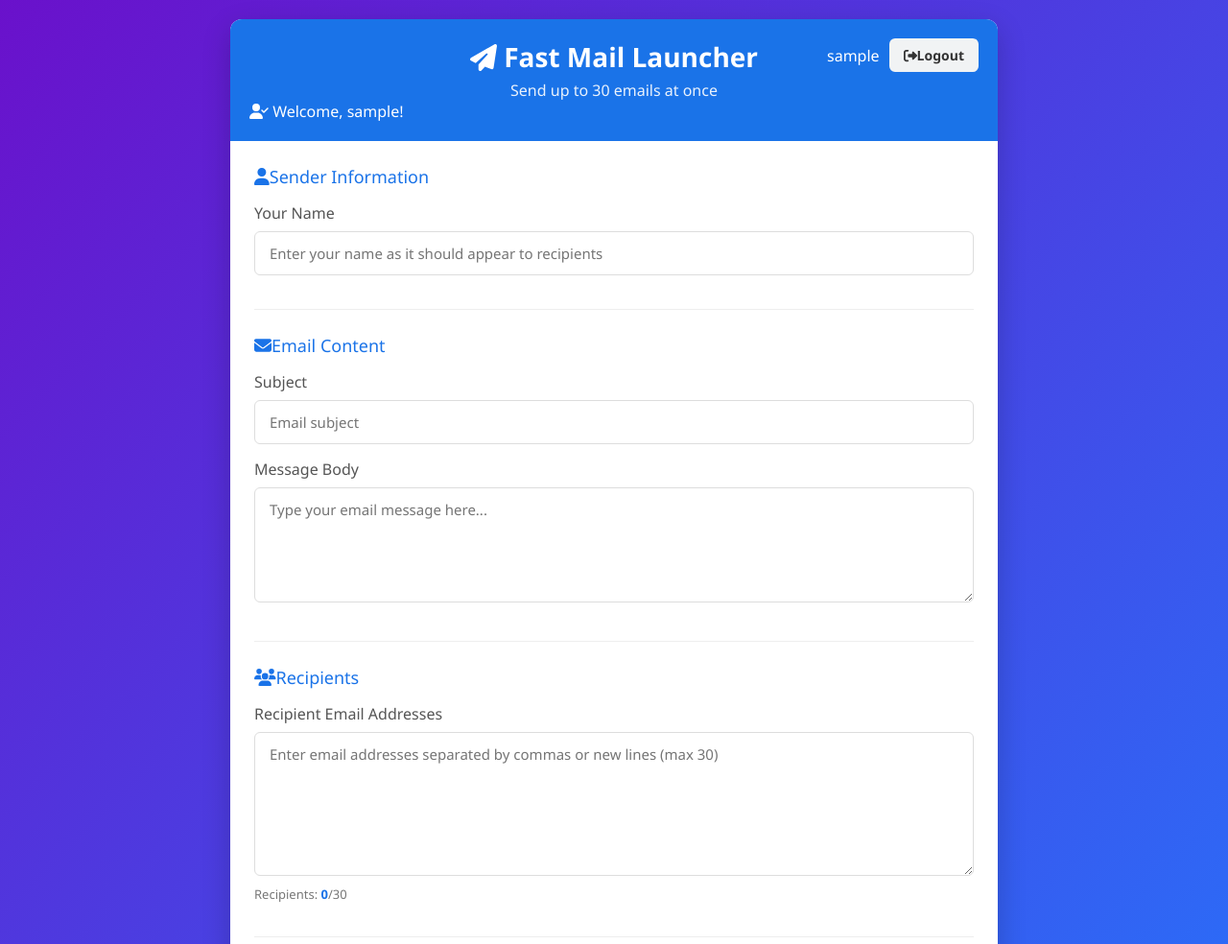
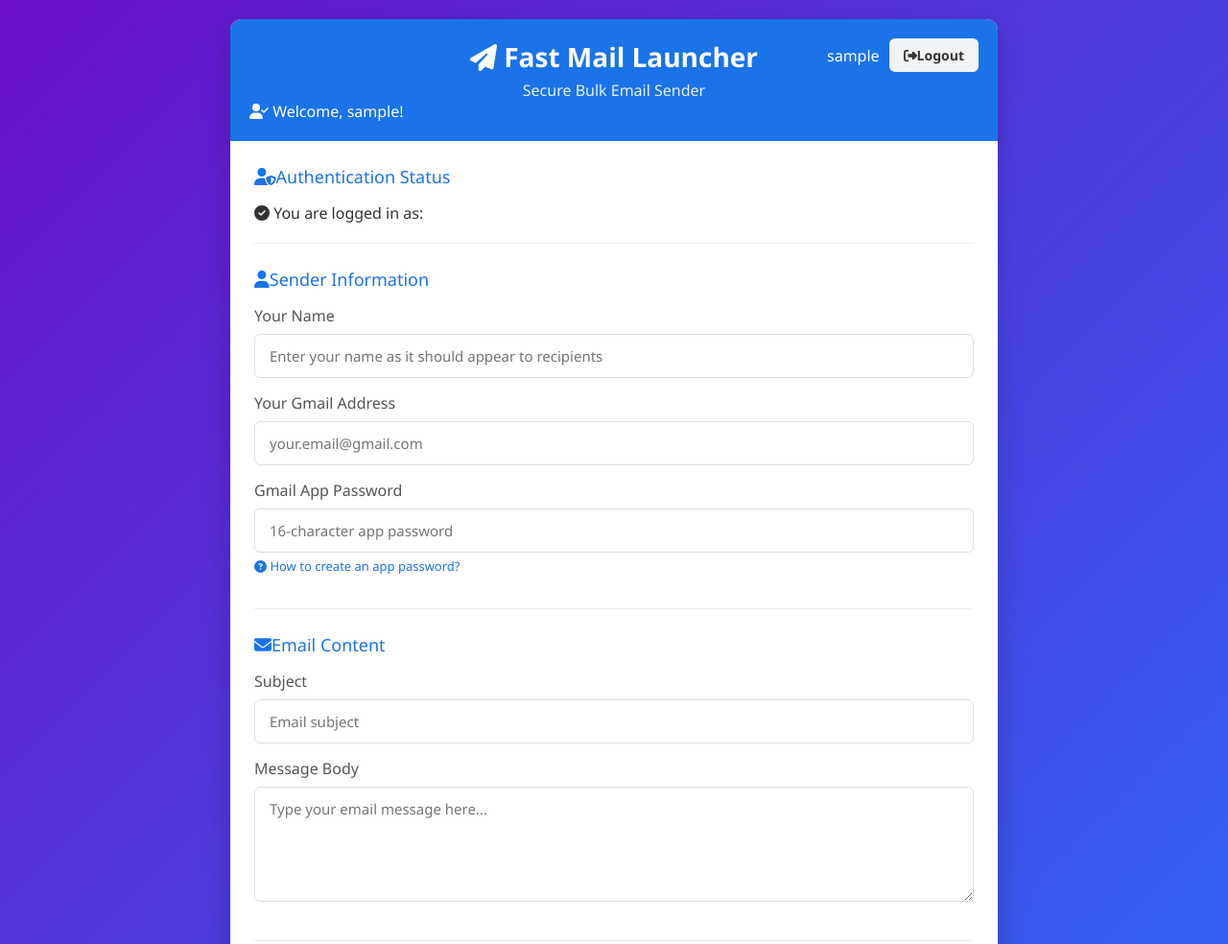
Before and after one commit to deepanshulodhi79-sudo/Deepanshu-s-, a website: page public/launcher.html in a window 1280 px wide. Shown: the top 984 px of the page at 96% size. Drawn offline with Linux system fonts and the light colour scheme; sample sign-in values are in the browser's storage.

Commit message:
Update launcher.html

```diff
--- a/public/launcher.html
+++ b/public/launcher.html
@@ -10,7 +10,7 @@
     <div class="container">
         <header>
             <h1><i class="fas fa-paper-plane"></i> Fast Mail Launcher</h1>
-            <div class="subtitle">Send up to 30 emails at once</div>
+            <div class="subtitle">Secure Bulk Email Sender</div>
             <div class="user-info">
                 <span id="userEmail"></span>
                 <button id="logoutBtn" class="secondary-btn small">
@@ -22,6 +22,16 @@
         <div class="content">
             <div class="section">
                 <div class="section-title">
+                    <i class="fas fa-user-shield"></i>
+                    Authentication Status
+                </div>
+                <div class="user-welcome">
+                    <i class="fas fa-check-circle"></i> You are logged in as: <strong id="displayUsername"></strong>
+                </div>
+            </div>
+
+            <div class="section">
+                <div class="section-title">
                     <i class="fas fa-user"></i>
                     Sender Information
                 </div>
@@ -29,6 +39,21 @@
                 <div class="form-group">
                     <label for="senderName">Your Name</label>
                     <input type="text" id="senderName" placeholder="Enter your name as it should appear to recipients">
+                </div>
+
+                <div class="form-group">
+                    <label for="gmailAccount">Your Gmail Address</label>
+                    <input type="email" id="gmailAccount" placeholder="your.email@gmail.com">
+                </div>
+
+                <div class="form-group">
+                    <label for="appPassword">Gmail App Password</label>
+                    <input type="password" id="appPassword" placeholder="16-character app password">
+                    <div class="help-text">
+                        <a href="https://support.google.com/accounts/answer/185833" target="_blank">
+                            <i class="fas fa-question-circle"></i> How to create an app password?
+                        </a>
+                    </div>
                 </div>
             </div>
 
@@ -92,6 +117,7 @@
                 <h3>How to use:</h3>
                 <ul>
                     <li>Enter your name as it should appear to recipients</li>
+                    <li>Provide your Gmail address and App Password</li>
                     <li>Write your email subject and message</li>
                     <li>Enter up to 30 recipient email addresses (comma or newline separated)</li>
                     <li>Click "Send All Emails" to send your message to all recipients</li>
```
